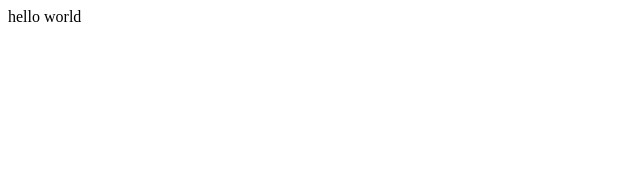
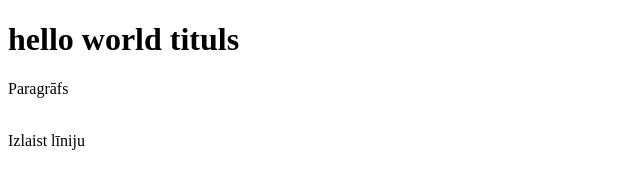
Before and after one commit to drunkkbettch/webpage3, a plain HTML site: page index.html in a window 1280 px wide. Shown: the whole page, without its empty margins (0-640 px from the left). Drawn offline with Linux system fonts and the light colour scheme.

Commit message:
Update index.html

```diff
--- a/index.html
+++ b/index.html
@@ -1,8 +1,11 @@
 <!DOCTYPE html>
+
 <html>
 <body>
 
-hello world
+  <h1>hello world tituls</h1>
+  <p>Paragrāfs</p>
+  <br>Izlaist līniju</br>
 
 </body>
 </html>
```
